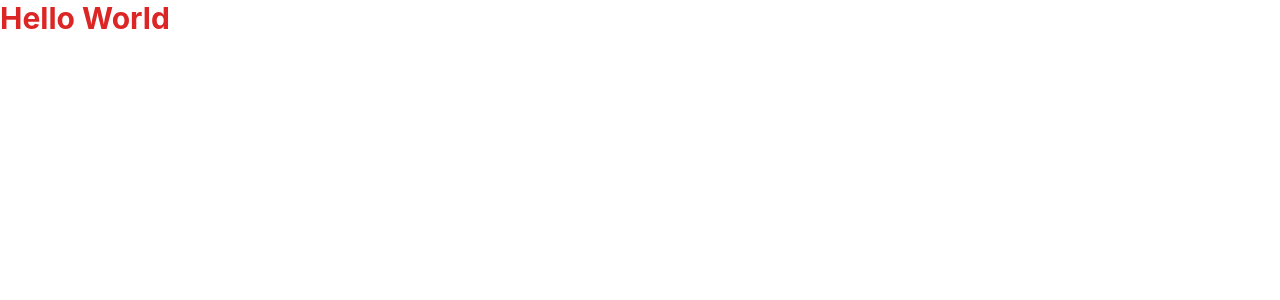
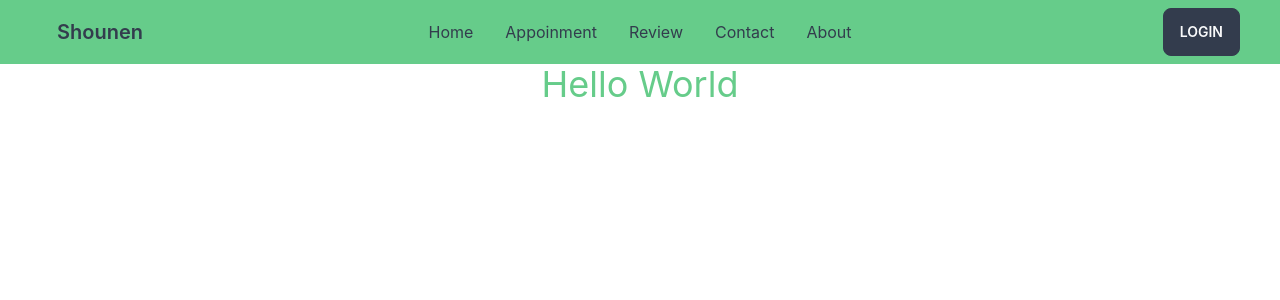
Before and after one commit to hasanabill/shounen-manufacturer-client, a React (Create React App) app: page / in a window 1280 px wide. Shown: the top 300 px of the page. Built offline with nearby package versions, Linux system fonts and the light colour scheme.

Commit message:
dailyUI and navbar added

```diff
--- a/package.json
+++ b/package.json
@@ -6,6 +6,7 @@
     "@testing-library/jest-dom": "^5.16.4",
     "@testing-library/react": "^13.2.0",
     "@testing-library/user-event": "^13.5.0",
+    "daisyui": "^2.15.0",
     "react": "^18.1.0",
     "react-dom": "^18.1.0",
     "react-router-dom": "^6.3.0",
--- a/public/index.html
+++ b/public/index.html
@@ -1,43 +1,23 @@
 <!DOCTYPE html>
-<html lang="en">
+<html data-theme="emerald" lang="en">
+
 <head>
   <meta charset="utf-8" />
   <link rel="icon" href="%PUBLIC_URL%/favicon.ico" />
   <meta name="viewport" content="width=device-width, initial-scale=1" />
   <meta name="theme-color" content="#000000" />
-    <meta
-      name="description"
-      content="Web site created using create-react-app"
-    />
+  <meta name="description" content="Web site created using create-react-app" />
   <link rel="apple-touch-icon" href="%PUBLIC_URL%/logo192.png" />
-    <!--
-      manifest.json provides metadata used when your web app is installed on a
-      user's mobile device or desktop. See https://developers.google.com/web/fundamentals/web-app-manifest/
-    -->
+
   <link rel="manifest" href="%PUBLIC_URL%/manifest.json" />
-    <!--
-      Notice the use of %PUBLIC_URL% in the tags above.
-      It will be replaced with the URL of the `public` folder during the build.
-      Only files inside the `public` folder can be referenced from the HTML.
 
-      Unlike "/favicon.ico" or "favicon.ico", "%PUBLIC_URL%/favicon.ico" will
-      work correctly both with client-side routing and a non-root public URL.
-      Learn how to configure a non-root public URL by running `npm run build`.
-    -->
-    <title>React App</title>
+  <title>Shounen Manufacturer</title>
 </head>
+
 <body>
   <noscript>You need to enable JavaScript to run this app.</noscript>
   <div id="root"></div>
-    <!--
-      This HTML file is a template.
-      If you open it directly in the browser, you will see an empty page.
 
-      You can add webfonts, meta tags, or analytics to this file.
-      The build step will place the bundled scripts into the <body> tag.
+</body>
 
-      To begin the development, run `npm start` or `yarn start`.
-      To create a production bundle, use `npm run build` or `yarn build`.
-    -->
-  </body>
 </html>
--- a/src/App.js
+++ b/src/App.js
@@ -1,9 +1,21 @@
+import { Route, Routes } from 'react-router-dom';
 import './App.css';
+import Home from './Components/Home/Home';
+import Login from './Components/Login/Login';
+import Header from './Components/Shared/Header';
 
 function App() {
   return (
     <div>
-      <h1 className='text-3xl text-red-600 font-bold'>Hello World</h1>
+      <Header></Header>
+      <Routes>
+        <Route path='/' element={<Home></Home>}></Route>
+        <Route path='/home' element={<Home></Home>}></Route>
+        <Route path='/' ></Route>
+        <Route path='/' ></Route>
+        <Route path='/login' element={<Login></Login>}></Route>
+        <Route path='/' ></Route>
+      </Routes>
     </div>
   );
 }
--- /dev/null
+++ b/src/Components/Home/Home.js
@@ -0,0 +1,11 @@
+import React from 'react';
+
+const Home = () => {
+    return (
+        <div>
+            <h1 className='text-primary text-4xl text-center'>Hello World</h1>
+        </div>
+    );
+};
+
+export default Home;
--- /dev/null
+++ b/src/Components/Login/Login.js
@@ -0,0 +1,11 @@
+import React from 'react';
+
+const Login = () => {
+    return (
+        <div>
+            <h2 className="text-2xl">Login</h2>
+        </div>
+    );
+};
+
+export default Login;
--- /dev/null
+++ b/src/Components/Shared/Header.js
@@ -0,0 +1,40 @@
+import React from 'react';
+import { Link } from 'react-router-dom';
+
+const Header = () => {
+    const navItems = <>
+        <li><Link to='/home'>Home</Link></li>
+        <li><Link to='/appoinment'>Appoinment</Link></li>
+        <li><Link to='/review'>Review</Link></li>
+        <li><Link to='/contact'>Contact</Link></li>
+        <li><Link to='/about'>About</Link></li>
+    </>
+
+    return (
+        <div className=''>
+            <div className="navbar px-10 bg-primary">
+                <div className="navbar-start">
+                    <div className="dropdown">
+                        <label tabIndex="0" className="btn btn-ghost lg:hidden">
+                            <svg xmlns="http://www.w3.org/2000/svg" className="h-5 w-5" fill="none" viewBox="0 0 24 24" stroke="currentColor"><path strokeLinecap="round" strokeLinejoin="round" strokeWidth="2" d="M4 6h16M4 12h8m-8 6h16" /></svg>
+                        </label>
+                        <ul tabIndex="0" className="menu menu-compact dropdown-content mt-3 p-2 shadow bg-base-100 rounded-box w-52">
+                            {navItems}
+                        </ul>
+                    </div>
+                    <Link to='/' className="btn btn-ghost normal-case text-xl">Shounen</Link>
+                </div>
+                <div className="navbar-center hidden lg:flex">
+                    <ul className="menu menu-horizontal p-0">
+                        {navItems}
+                    </ul>
+                </div>
+                <div className="navbar-end">
+                    <Link to='/login' className="btn">Login</Link>
+                </div>
+            </div>
+        </div>
+    );
+};
+
+export default Header;
--- a/tailwind.config.js
+++ b/tailwind.config.js
@@ -3,5 +3,5 @@ module.exports = {
   theme: {
     extend: {},
   },
-  plugins: [],
+  plugins: [require("daisyui")],
 }
```
Also changed, not shown: 1 other file (tests, documents, lock files or other folders). Lines whose indentation alone changed are shown as unchanged.
